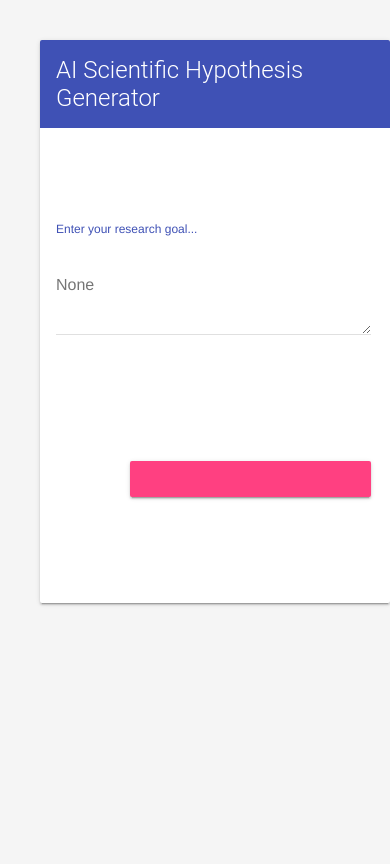
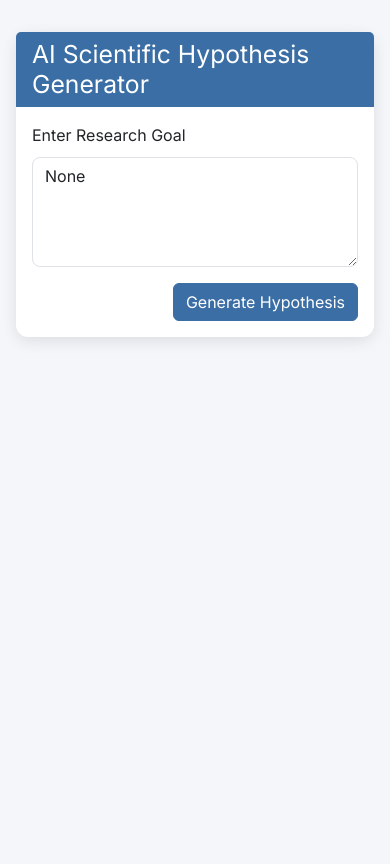
Before and after one commit to Hustada/hustads-nexus, a Flask app: page / in a window 390 px wide. After the commit the page ends 341 px from the top, so only its background shows below. Run offline with Flask 2, Linux system fonts and the light colour scheme.

Commit message:
Redesigned UI with Bootstrap 5: - Modern, clean design with professional color scheme - Responsive layout using Bootstrap grid - Improved typography with Inter font - Subtle animations and hover effects - Better spacing and readability - Loading state for form submission

```diff
--- a/templates/index.html
+++ b/templates/index.html
@@ -2,40 +2,97 @@
 <html lang="en">
 <head>
     <meta charset="UTF-8">
-  <title>Hustad's AI Scientific Hypothesis Generator</title>
-  <link rel="stylesheet" href="https://code.getmdl.io/1.3.0/material.indigo-pink.min.css">
-  <link rel="stylesheet" href="https://fonts.googleapis.com/icon?family=Material+Icons">
-  <script defer src="https://code.getmdl.io/1.3.0/material.min.js"></script>
-  <meta name="viewport" content="width=device-width, initial-scale=1.0">
+    <title>AI Scientific Hypothesis Generator</title>
+    <link href="https://fonts.googleapis.com/css2?family=Inter:wght@300;400;600&display=swap" rel="stylesheet">
+    <link href="https://cdn.jsdelivr.net/npm/bootstrap@5.3.0/dist/css/bootstrap.min.css" rel="stylesheet">
     <style>
-    body { margin: 20px; background-color: #f5f5f5; }
-    .container { max-width: 1200px; margin: auto; padding: 20px; }
-    .mdl-textfield { width: 100%; }
-    .result-card { width: 100%; margin-bottom: 20px; }
-    .mdl-card { min-height: auto; margin-bottom: 16px; }
-    .mdl-card__title { background-color: #3f51b5; color: white; }
-    .mdl-card__supporting-text { padding: 16px; white-space: pre-wrap; }
-    .mdl-card__menu { color: white; }
-    .iteration-number { position: absolute; right: 16px; color: rgba(0,0,0,0.54); }
-    .section-title { color: rgba(0,0,0,0.54); margin: 8px 0; font-size: 14px; font-weight: 500; }
+        :root {
+            --primary-color: #3a6ea5;
+            --secondary-color: #6c757d;
+            --background-color: #f4f6f9;
+            --card-background: #ffffff;
+        }
+        body {
+            font-family: 'Inter', sans-serif;
+            background-color: var(--background-color);
+            line-height: 1.6;
+        }
+        .container {
+            max-width: 1200px;
+            padding: 2rem 1rem;
+        }
+        .card {
+            border: none;
+            border-radius: 12px;
+            box-shadow: 0 4px 15px rgba(0,0,0,0.1);
+            margin-bottom: 1.5rem;
+            transition: all 0.3s ease;
+        }
+        .card:hover {
+            transform: translateY(-5px);
+            box-shadow: 0 6px 20px rgba(0,0,0,0.12);
+        }
+        .card-header {
+            background-color: var(--primary-color);
+            color: white;
+            border-bottom: none;
+            font-weight: 600;
+        }
+        .btn-primary {
+            background-color: var(--primary-color);
+            border-color: var(--primary-color);
+            transition: all 0.3s ease;
+        }
+        .btn-primary:hover {
+            background-color: #2c5a8a;
+            border-color: #2c5a8a;
+        }
+        .form-control {
+            border-radius: 8px;
+        }
+        .section-title {
+            color: var(--secondary-color);
+            font-weight: 600;
+            margin-top: 1rem;
+            margin-bottom: 0.5rem;
+        }
+        .loading {
+            opacity: 0.5;
+            pointer-events: none;
+        }
+        @keyframes fadeIn {
+            from { opacity: 0; }
+            to { opacity: 1; }
+        }
+        .fade-in {
+            animation: fadeIn 0.5s ease-in;
+        }
     </style>
 </head>
 <body>
     <div class="container">
-    <div class="mdl-card mdl-shadow--2dp" style="width: 100%; margin-bottom: 32px;">
-      <div class="mdl-card__title">
-        <h2 class="mdl-card__title-text">AI Scientific Hypothesis Generator</h2>
+        <div class="row justify-content-center">
+            <div class="col-md-10">
+                <div class="card mb-4">
+                    <div class="card-header">
+                        <h2 class="mb-0">AI Scientific Hypothesis Generator</h2>
                     </div>
-      <div class="mdl-card__supporting-text">
-        <form method="post" action="/">
-          <div class="mdl-textfield mdl-js-textfield mdl-textfield--floating-label">
-            <textarea class="mdl-textfield__input" type="text" rows="3" id="goal" name="goal" required>{{ goal }}</textarea>
-            <label class="mdl-textfield__label" for="goal">Enter your research goal...</label>
+                    <div class="card-body">
+                        <form id="hypothesis-form" method="post">
+                            <div class="mb-3">
+                                <label for="research-goal" class="form-label">Enter Research Goal</label>
+                                <textarea
+                                    class="form-control"
+                                    id="research-goal"
+                                    name="goal"
+                                    rows="4"
+                                    placeholder="e.g., Explore the relationship between gut microbiota and brain function"
+                                    required
+                                >{{ goal }}</textarea>
                             </div>
-          <div style="text-align: right; margin-top: 16px;">
-            <button type="submit" class="mdl-button mdl-js-button mdl-button--raised mdl-js-ripple-effect mdl-button--accent">
-              <i class="material-icons" style="vertical-align: middle; margin-right: 8px;">science</i>
-              Generate Hypotheses
+                            <div class="text-end">
+                                <button type="submit" class="btn btn-primary">
+                                    Generate Hypothesis
                                 </button>
                             </div>
                         </form>
@@ -43,37 +100,41 @@
                 </div>
 
                 {% if results %}
+                    <div id="results" class="fade-in">
                         {% for analysis in results %}
-        <div class="mdl-card mdl-shadow--2dp result-card">
-          <div class="mdl-card__title">
-            <h2 class="mdl-card__title-text">Iteration {{ analysis.iteration }}</h2>
+                            <div class="card">
+                                <div class="card-header">
+                                    Iteration {{ analysis.iteration }}
                                 </div>
+                                <div class="card-body">
+                                    <div class="section-title">Hypothesis</div>
+                                    <p>{{ analysis.hypothesis }}</p>
 
-          <div class="mdl-card__supporting-text">
-            <div class="section-title">HYPOTHESIS</div>
-            <div style="margin-bottom: 16px;">{{ analysis.hypothesis }}</div>
+                                    <div class="section-title">Reflection</div>
+                                    <p>{{ analysis.reflection }}</p>
 
-            <div class="section-title">REFLECTION</div>
-            <div style="margin-bottom: 16px;">{{ analysis.reflection }}</div>
+                                    <div class="section-title">Ranking & Evaluation</div>
+                                    <p>{{ analysis.ranking }}</p>
 
-            <div class="section-title">RANKING & EVALUATION</div>
-            <div style="margin-bottom: 16px;">{{ analysis.ranking }}</div>
+                                    <div class="section-title">Proximity Analysis</div>
+                                    <p>{{ analysis.proximity_analysis }}</p>
 
-            <div class="section-title">PROXIMITY ANALYSIS</div>
-            <div style="margin-bottom: 16px;">{{ analysis.proximity_analysis }}</div>
-
-            <div class="section-title">META REVIEW</div>
-            <div>{{ analysis.meta_review }}</div>
-          </div>
-
-          <div class="mdl-card__menu">
-            <button class="mdl-button mdl-button--icon mdl-js-button mdl-js-ripple-effect">
-              <i class="material-icons">more_vert</i>
-            </button>
+                                    <div class="section-title">Meta Review</div>
+                                    <p>{{ analysis.meta_review }}</p>
                                 </div>
                             </div>
                         {% endfor %}
+                    </div>
                 {% endif %}
             </div>
+        </div>
+    </div>
+
+    <script src="https://cdn.jsdelivr.net/npm/bootstrap@5.3.0/dist/js/bootstrap.bundle.min.js"></script>
+    <script>
+        document.getElementById('hypothesis-form').addEventListener('submit', function() {
+            this.classList.add('loading');
+        });
+    </script>
 </body>
 </html>
```
Lines whose indentation alone changed are shown as unchanged.
